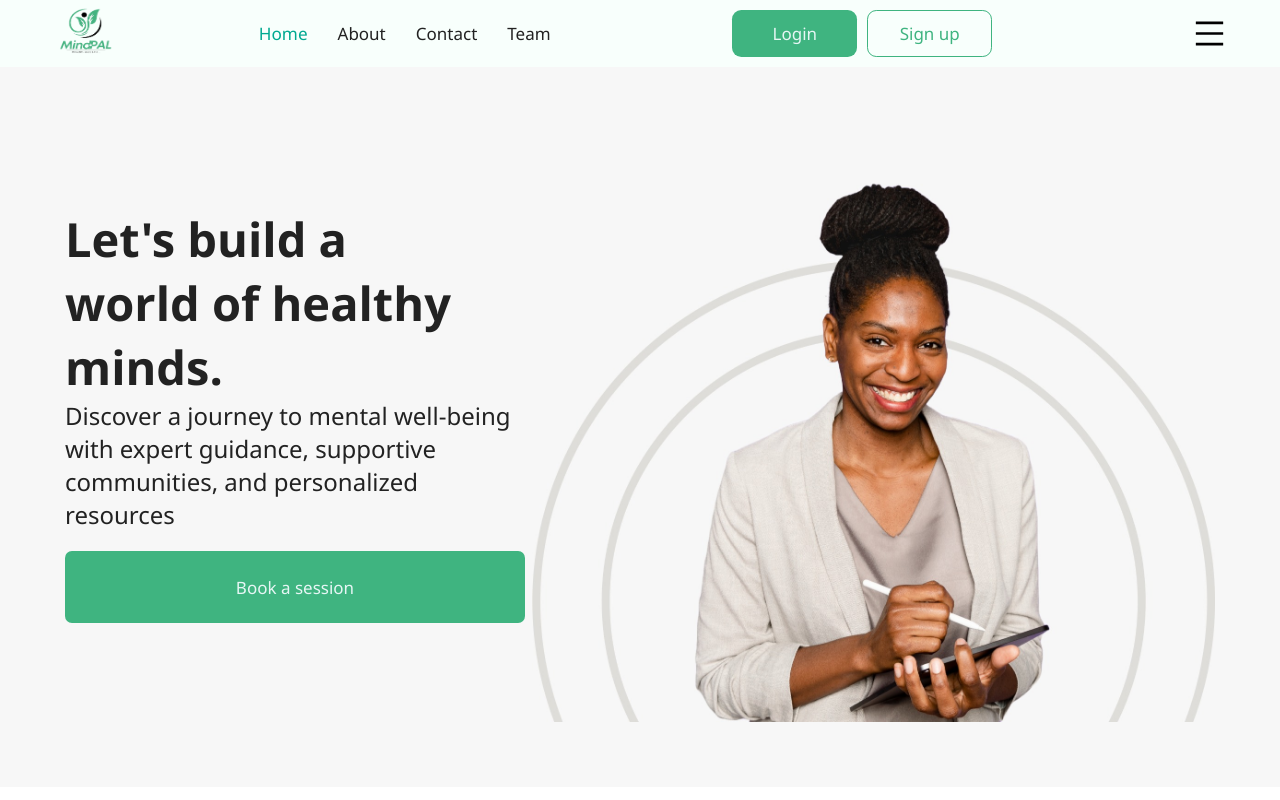
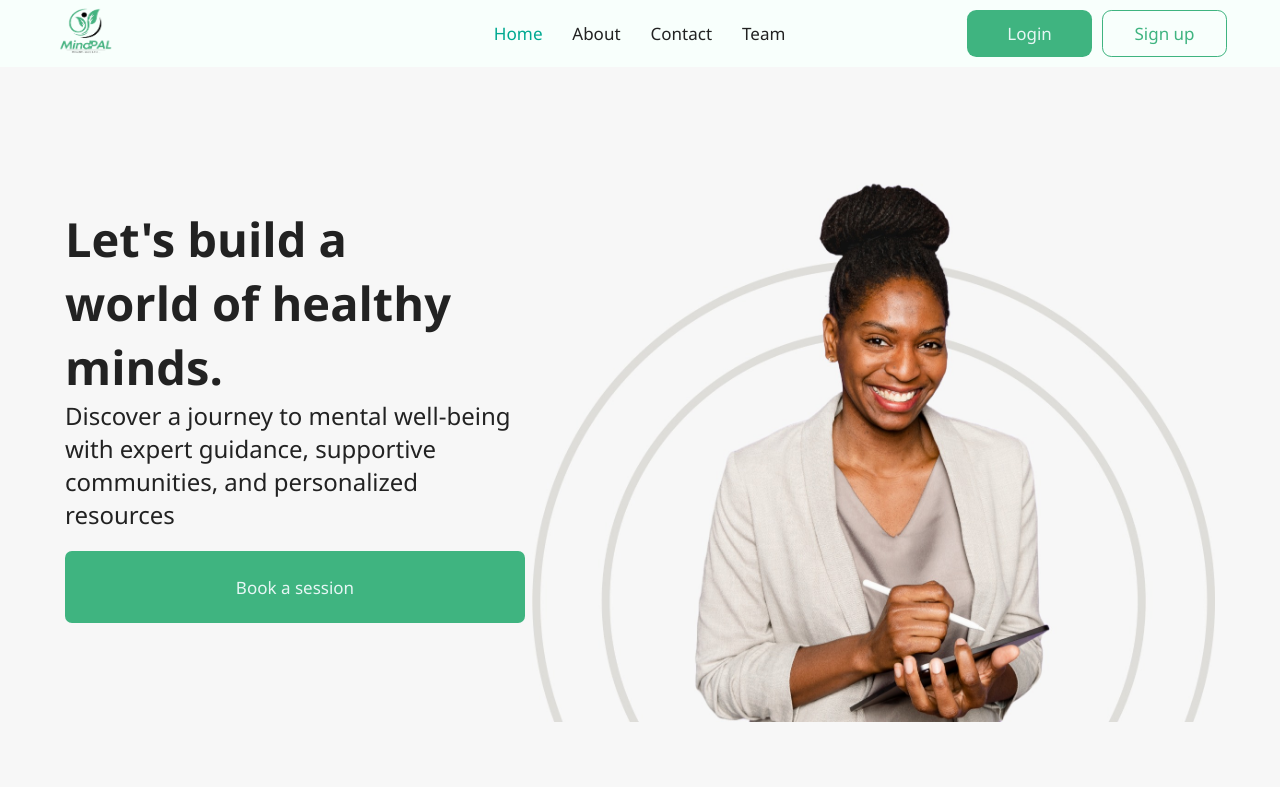
Before and after one commit to Edebo19/MindpalFinalProject, a React (Vite) app: page /#/ in a window 1280 px wide. Shown: the top 800 px of the page. Built offline with nearby package versions, Linux system fonts and the light colour scheme.

Commit message:
you dey play with me ehnnn hamburger??????

```diff
--- a/src/components/BeforeLogin/Header/Header.css
+++ b/src/components/BeforeLogin/Header/Header.css
@@ -137,7 +137,7 @@
     height: 100%;
     width: 15%;
     /* background: red; */
-    display: none;
+    display: none !important;
     justify-content: flex-end;
     align-items: center;
     display: flex;
@@ -158,7 +158,7 @@
         display: none;
     }
     .menu{
-        display: flex;
+        display: flex !important;
     }
     .Logobox{
         width: 28%;
```
